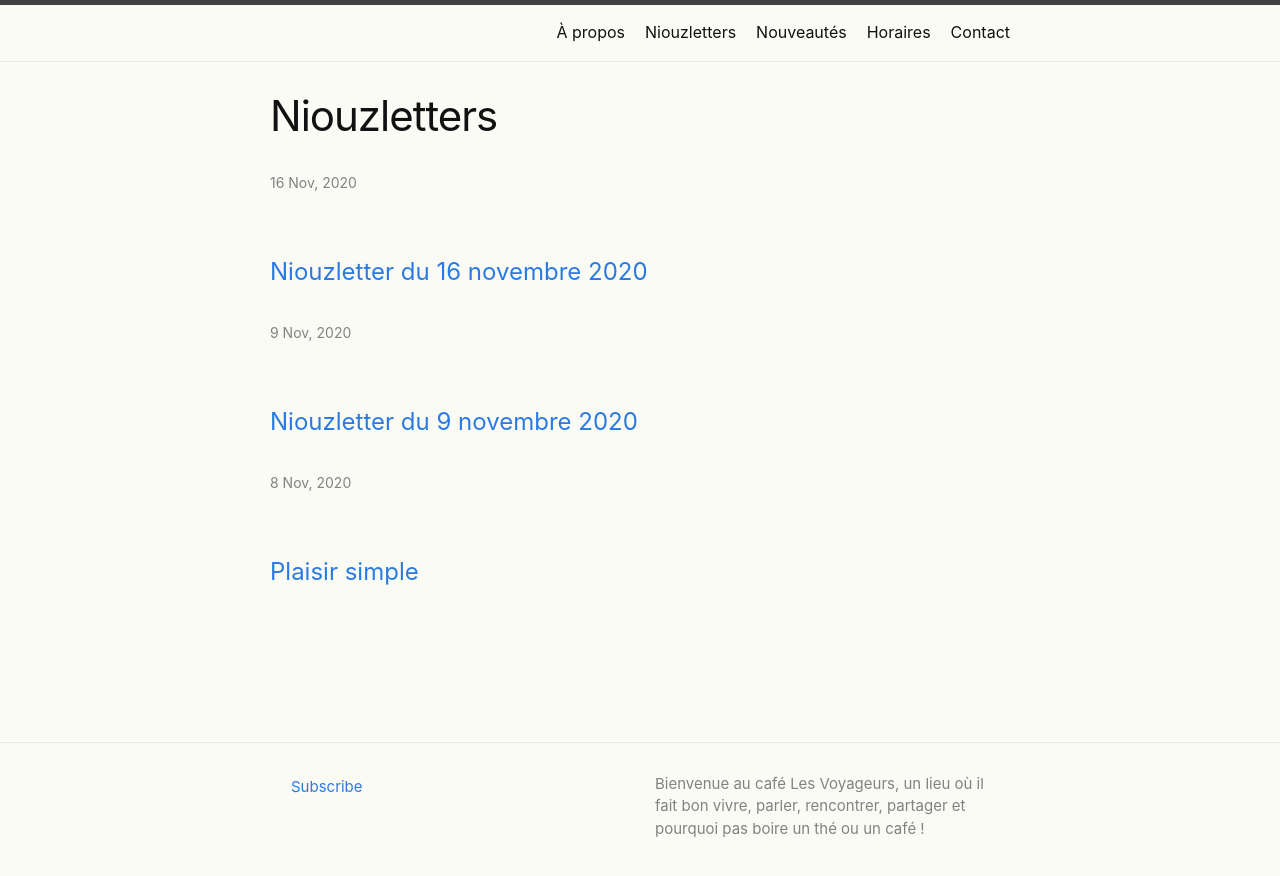
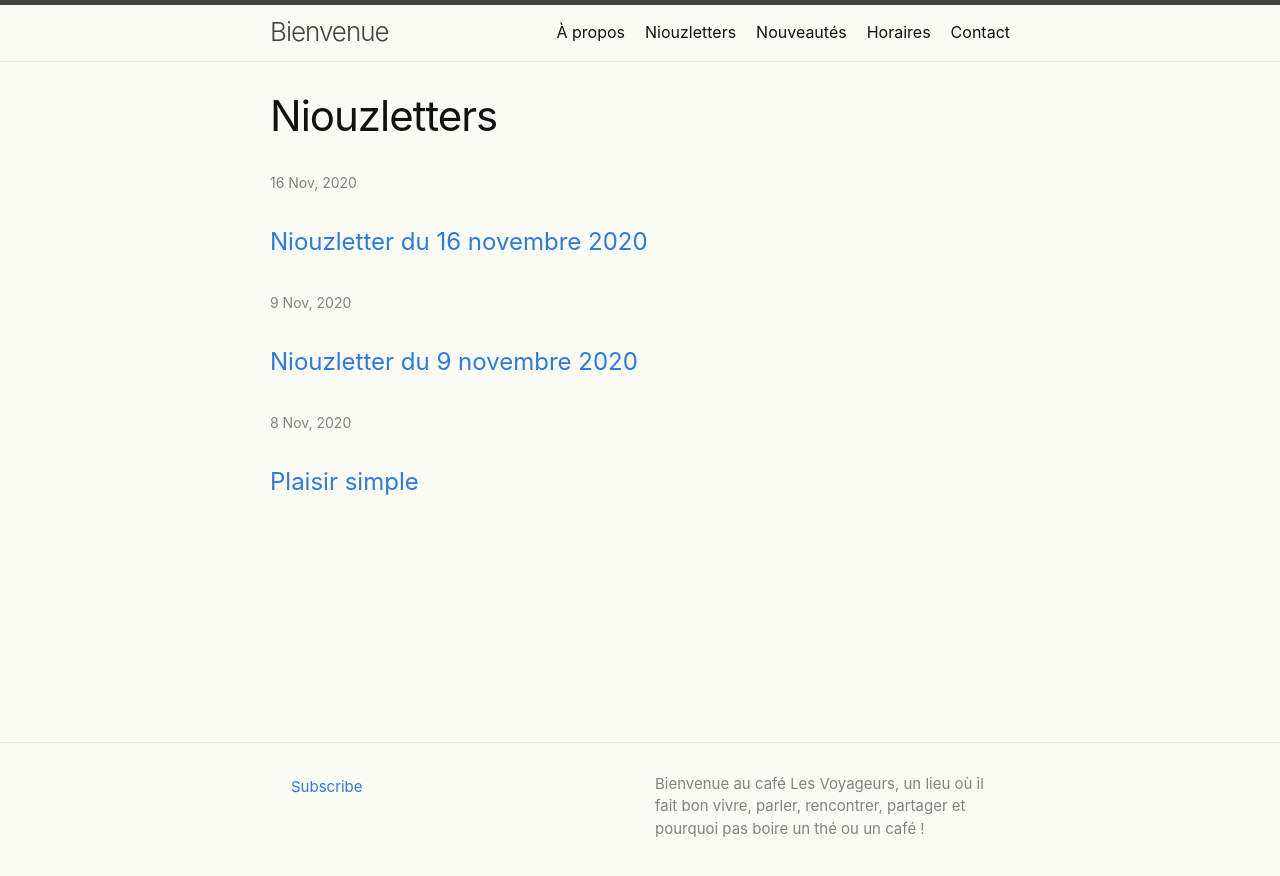
Before and after one commit to violaine-web/jekyll-local, a Jekyll site: the page built from 02-niouzletters.md, in a window 1280 px wide. Shown: the top 876 px of the page. Built offline with Jekyll 4.4.1, drawn with Linux system fonts in a browser that asks for light colours.

Commit message:
cherche à modifier le titre

```diff
--- a/_config.yml
+++ b/_config.yml
@@ -19,7 +19,7 @@
 # You can create any custom variable you would like, and they will be accessible
 # in the templates via {{ site.myvariable }}.
 
-title: Les Voyageurs
+title: Bienvenue
 email: lesvoyageurs.lecafe@gmail.com
 description: >- # this means to ignore newlines until "baseurl:"
   Bienvenue au café Les Voyageurs, un lieu où il fait bon vivre,
--- a/_includes/header.html
+++ b/_includes/header.html
@@ -4,7 +4,7 @@
     {%- assign default_paths = site.pages | map: "path" -%}
     {%- assign page_paths = site.header_pages | default: default_paths -%}
     {%- assign titles_size = site.pages | map: 'title' | join: '' | size -%}
-    <!-- <a class="site-title" rel="author" href="{{ "/" | relative_url }}">{{ site.title | escape }}</a> -->
+    <a class="site-title" rel="author" href="{{ "/" | relative_url }}">{{ site.title | escape }}</a>
 
     {%- if titles_size > 0 -%}
       <nav class="site-nav">
--- a/_sass/minima/_layout.scss
+++ b/_sass/minima/_layout.scss
@@ -255,7 +255,7 @@
 .post-content {
   margin-bottom: $spacing-unit;
 
-  h1, h2, h3 { margin-top: $spacing-unit * 2 }
+  h1, h2, h3 { margin-top: $spacing-unit }
   h4, h5, h6 { margin-top: $spacing-unit }
 
   h2 {
```
